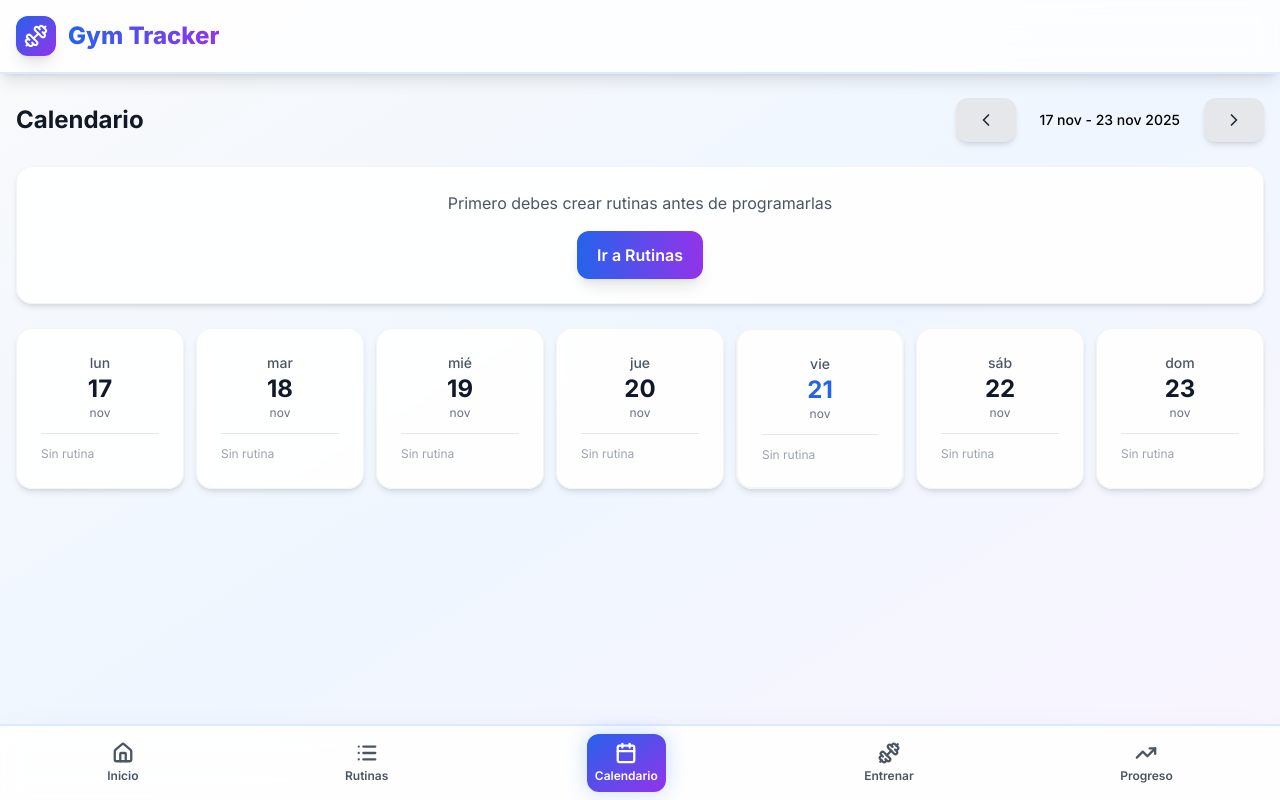
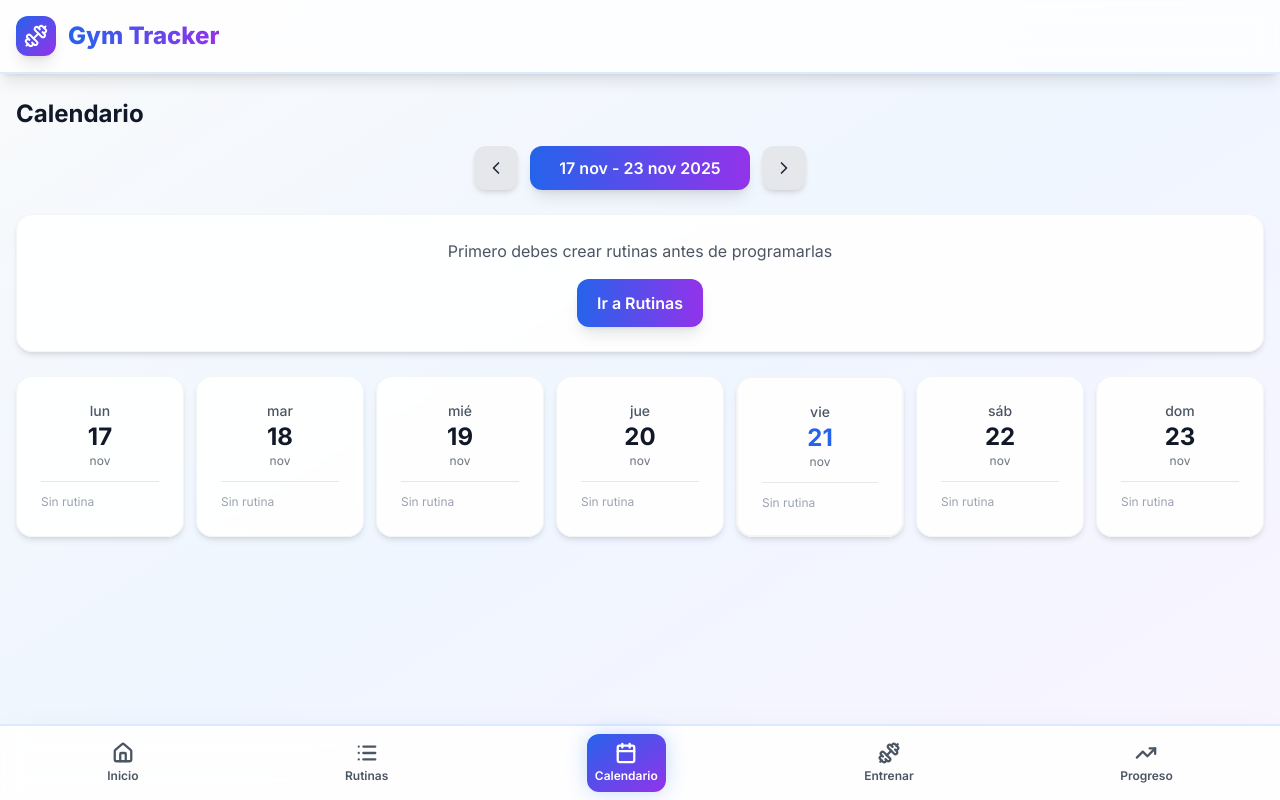
Before and after one commit to ReyGuadarrama/gym-tracker, a React app: page /calendario in a window 1280 px wide. Built offline with nearby package versions, Linux system fonts and the light colour scheme; the HTML template or start-up script is replaced by a standard one.

Commit message:
sticky nav bar

```diff
--- a/src/components/Layout.jsx
+++ b/src/components/Layout.jsx
@@ -25,13 +25,13 @@ export default function Layout() {
         </div>
       </header>
 
-      <main className="flex-1 w-full px-4 py-6 animate-fade-in overflow-x-hidden">
+      <main className="flex-1 w-full px-4 py-6 pb-24 animate-fade-in overflow-x-hidden">
         <div className="max-w-7xl mx-auto">
           <Outlet />
         </div>
       </main>
 
-      <nav className="bg-white/90 backdrop-blur-md border-t-2 border-blue-100 sticky bottom-0 shadow-2xl w-full safe-area-bottom">
+      <nav className="bg-white/90 backdrop-blur-md border-t-2 border-blue-100 fixed bottom-0 left-0 right-0 shadow-2xl w-full safe-area-bottom z-50">
         <div className="max-w-7xl mx-auto px-1">
           <div className="flex justify-around py-2">
             {navLinks.map(({ to, icon: Icon, label }) => (
--- a/src/pages/Calendario.jsx
+++ b/src/pages/Calendario.jsx
@@ -4,7 +4,7 @@ import Card from '../components/Card';
 import Button from '../components/Button';
 import { format, addDays, startOfWeek, endOfWeek, isSameDay } from 'date-fns';
 import { es } from 'date-fns/locale';
-import { ChevronLeft, ChevronRight } from 'lucide-react';
+import { ChevronLeft, ChevronRight, X } from 'lucide-react';
 
 export default function Calendario() {
   const { rutinas, calendario, programarRutina } = useApp();
@@ -45,21 +45,25 @@ export default function Calendario() {
 
   return (
     <div className="space-y-6">
-      <div className="flex justify-between items-center">
+      <div className="flex flex-col space-y-4">
         <h2 className="text-2xl font-bold text-gray-900">Calendario</h2>
-        <div className="flex items-center space-x-2">
+        <div className="flex items-center justify-center space-x-3">
           <Button
             variant="secondary"
             onClick={() => setSemanaActual(addDays(semanaActual, -7))}
+            className="!p-2 md:!p-3 flex-shrink-0"
           >
             <ChevronLeft size={20} />
           </Button>
-          <span className="text-sm font-medium px-4">
-            {format(inicioSemana, 'd MMM', { locale: es })} - {format(finSemana, 'd MMM yyyy', { locale: es })}
-          </span>
+          <div className="bg-gradient-to-r from-blue-600 to-purple-600 text-white px-4 py-2.5 rounded-xl shadow-lg min-w-[180px] md:min-w-[220px] text-center">
+            <span className="text-sm md:text-base font-semibold whitespace-nowrap">
+              {format(inicioSemana, 'd MMM', { locale: es })} - {format(finSemana, 'd MMM yyyy', { locale: es })}
+            </span>
+          </div>
           <Button
             variant="secondary"
             onClick={() => setSemanaActual(addDays(semanaActual, 7))}
+            className="!p-2 md:!p-3 flex-shrink-0"
           >
             <ChevronRight size={20} />
           </Button>
```
